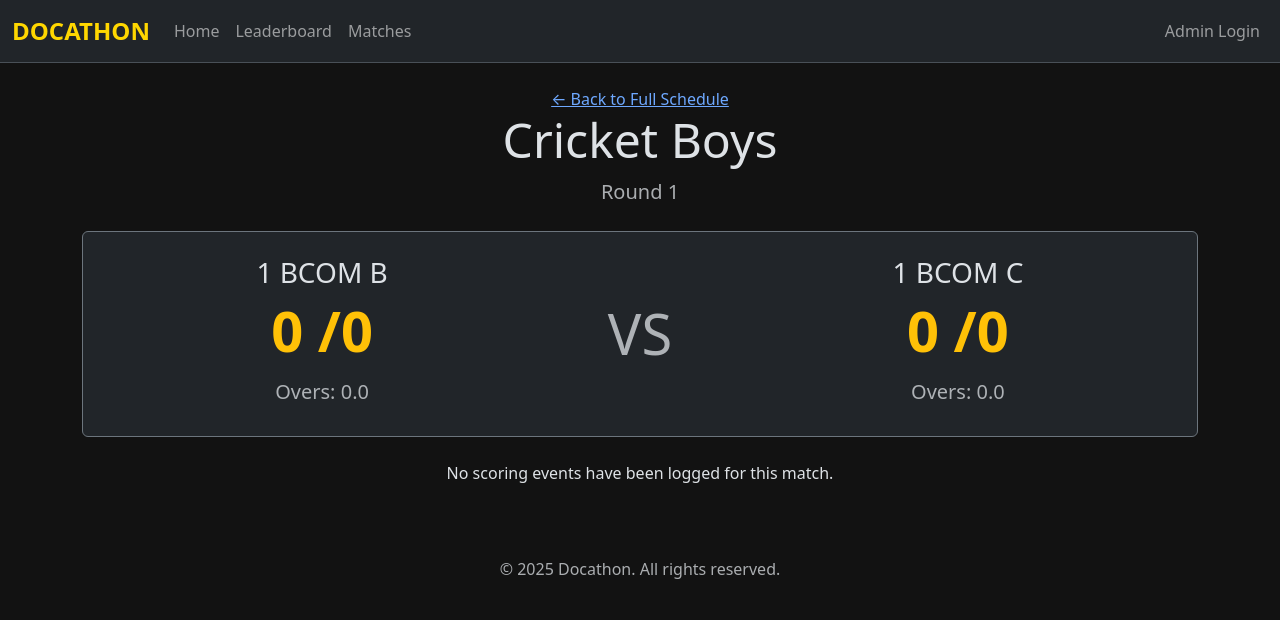
After one commit to Shiva-Prakash-06/docathon-app, a Flask app: page /matches/6 in a window 1280 px wide. The commit adds this page. Shown: the top 620 px of the page. Run offline with Flask 3, Linux system fonts and the light colour scheme; data comes from the database, SQL or seed files in the repository; both versions use the stored data as it was after the commit.

```diff
--- a/app.py
+++ b/app.py
@@ -116,7 +116,7 @@ def home():
     today_str = datetime.date.today().strftime('%Y-%m-%d')
     todays_matches_query = """
         SELECT
-            m.status, m.result_details, m.match_time, s.name AS sport_name,
+            m.id, m.status, m.result_details, m.match_time, s.name AS sport_name,
             c1.name AS class1_name, c2.name AS class2_name
         FROM matches m
         JOIN sports s ON m.sport_id = s.id
@@ -222,6 +222,47 @@ def matches():
     conn.close()
 
     return render_template('public/matches.html', all_matches=all_matches, page_title="Match Schedule")
+
+@app.route('/matches/<int:match_id>')
+def match_details(match_id):
+    """Displays a detailed view of a single match, including its score log."""
+    conn = get_db_connection()
+
+    match = conn.execute("""
+        SELECT m.*, s.name as sport_name, r.name as round_name, c1.name as class1_name, c2.name as class2_name
+        FROM matches m
+        JOIN sports s ON m.sport_id = s.id
+        JOIN rounds r ON m.round_id = r.id
+        JOIN classes c1 ON m.class1_id = c1.id
+        JOIN classes c2 ON m.class2_id = c2.id
+        WHERE m.id = ?
+    """, (match_id,)).fetchone()
+
+    if match is None:
+        flash('Match not found!', 'danger')
+        return redirect(url_for('matches'))
+
+    # --- NEW LOGIC ---
+    scores = {}
+    is_cricket = 'Cricket' in match['sport_name']
+    # If the match has started, calculate the detailed scores
+    if match['status'] in ('LIVE', 'COMPLETED'):
+        scores = {
+            match['class1_id']: get_live_scores(conn, match_id, match['class1_id']),
+            match['class2_id']: get_live_scores(conn, match_id, match['class2_id'])
+        }
+
+    score_log = conn.execute("""
+        SELECT sl.*, c.name as team_name
+        FROM score_log sl
+        JOIN classes c ON sl.team_id = c.id
+        WHERE sl.match_id = ?
+        ORDER BY sl.created_at DESC
+    """, (match_id,)).fetchall()
+
+    conn.close()
+
+    return render_template('public/match_details.html', match=match, score_log=score_log, scores=scores, is_cricket=is_cricket, page_title="Match Details")
 
 
 # --- ADMIN AUTH ROUTES ---
@@ -619,6 +660,51 @@ def add_score():
         'new_balls': new_stats['balls']
     })
 
+@app.route('/admin/matches/<int:match_id>/finalize', methods=['POST'])
+@admin_required
+def finalize_match(match_id):
+    """Calculates the winner, generates a result string, and finalizes the match."""
+    conn = get_db_connection()
+
+    match = conn.execute('SELECT * FROM matches WHERE id = ?', (match_id,)).fetchone()
+
+    # Calculate final stats for both teams
+    stats1 = get_live_scores(conn, match_id, match['class1_id'])
+    stats2 = get_live_scores(conn, match_id, match['class2_id'])
+
+    # Determine the winner
+    if stats1['score'] > stats2['score']:
+        winner_id = match['class1_id']
+        winner_stats = stats1
+        loser_stats = stats2
+    else:
+        winner_id = match['class2_id']
+        winner_stats = stats2
+        loser_stats = stats1
+
+    winner_name = conn.execute('SELECT name FROM classes WHERE id = ?', (winner_id,)).fetchone()['name']
+
+    # Generate the result string
+    score_diff = abs(winner_stats['score'] - loser_stats['score'])
+    sport_name = conn.execute('SELECT name FROM sports WHERE id = ?', (match['sport_id'],)).fetchone()['name']
+
+    result_details = f"{winner_name} won" # Default message
+    if 'Cricket' in sport_name:
+        result_details = f"{winner_name} won by {score_diff} runs"
+    elif 'Basketball' in sport_name:
+        result_details = f"{winner_name} won by {score_diff} points"
+
+    # Update the match in the database
+    conn.execute(
+        'UPDATE matches SET status = ?, winner_id = ?, result_details = ? WHERE id = ?',
+        ('COMPLETED', winner_id, result_details, match_id)
+    )
+    conn.commit()
+    conn.close()
+
+    flash(f"Match finalized successfully. {result_details}", 'success')
+    return redirect(url_for('list_matches'))
+
 
 # --- MAIN EXECUTION ---
 
--- a/templates/public/index.html
+++ b/templates/public/index.html
@@ -15,6 +15,7 @@
         <h2 class="pb-2 border-bottom">Today's Matches</h2>
         {% if todays_matches %}
             {% for match in todays_matches %}
+            <a href="{{ url_for('match_details', match_id=match.id) }}" class="text-decoration-none">
             <div class="card bg-dark border-secondary mb-3">
                 <div class="card-body">
                     <div class="d-flex justify-content-between">
--- /dev/null
+++ b/templates/public/match_details.html
@@ -0,0 +1,69 @@
+{% extends "base.html" %}
+
+{% block content %}
+<div class="text-center mb-4">
+    <a href="{{ url_for('matches') }}">&larr; Back to Full Schedule</a>
+    <h1 class="display-5">{{ match.sport_name }}</h1>
+    <p class="lead text-muted">{{ match.round_name }}</p>
+</div>
+
+<div class="card bg-dark border-secondary mb-4">
+    <div class="card-body p-4">
+        <div class="row align-items-center text-center">
+            <div class="col-5">
+                <h2 class="h3">{{ match.class1_name }}</h2>
+                {% if scores[match.class1_id] %}
+                <p class="display-4 fw-bold text-warning">
+                    <span id="score-{{ match.class1_id }}">{{ scores[match.class1_id].score }}</span>
+                    {% if is_cricket %}/<span id="wickets-{{ match.class1_id }}">{{ scores[match.class1_id].wickets }}</span>{% endif %}
+                </p>
+                {% if is_cricket %}
+                <p class="text-muted h5">
+                    Overs: <span id="overs-{{ match.class1_id }}">{{ scores[match.class1_id].overs }}</span>.<span id="balls-{{ match.class1_id }}">{{ scores[match.class1_id].balls }}</span>
+                </p>
+                {% endif %}
+                {% endif %}
+            </div>
+            <div class="col-2">
+                <span class="display-4 text-muted">VS</span>
+            </div>
+            <div class="col-5">
+                <h2 class="h3">{{ match.class2_name }}</h2>
+                {% if scores[match.class2_id] %}
+                <p class="display-4 fw-bold text-warning">
+                    <span id="score-{{ match.class2_id }}">{{ scores[match.class2_id].score }}</span>
+                    {% if is_cricket %}/<span id="wickets-{{ match.class2_id }}">{{ scores[match.class2_id].wickets }}</span>{% endif %}
+                </p>
+                {% if is_cricket %}
+                <p class="text-muted h5">
+                    Overs: <span id="overs-{{ match.class2_id }}">{{ scores[match.class2_id].overs }}</span>.<span id="balls-{{ match.class2_id }}">{{ scores[match.class2_id].balls }}</span>
+                </p>
+                {% endif %}
+                {% endif %}
+            </div>
+        </div>
+
+        {% if match.status == 'COMPLETED' and match.result_details %}
+        <div class="text-center mt-3">
+            <p class="h5 fw-bold text-info">{{ match.result_details }}</p>
+        </div>
+        {% endif %}
+    </div>
+</div>
+
+{% if score_log %}
+<h3 class="border-bottom pb-2 mb-3">Event Log</h3>
+<ul class="list-group">
+    {% for event in score_log %}
+    <li class="list-group-item bg-dark text-white border-secondary d-flex justify-content-between">
+        <span>
+            <span class="fw-bold">{{ event.team_name }}</span> - {{ event.event_type }}
+        </span>
+        <span class="badge bg-warning text-dark">+{{ event.points_scored }}</span>
+    </li>
+    {% endfor %}
+</ul>
+{% elif match.status != 'UPCOMING' %}
+<p class="text-center">No scoring events have been logged for this match.</p>
+{% endif %}
+{% endblock %}
--- a/templates/public/matches.html
+++ b/templates/public/matches.html
@@ -8,6 +8,7 @@
 
 <div class="list-group">
     {% for match in all_matches %}
+    <a href="{{ url_for('match_details', match_id=match.id) }}" class="list-group-item list-group-item-action bg-dark text-white border-secondary mb-3 rounded-3 text-decoration-none">
     <div class="list-group-item list-group-item-action bg-dark text-white border-secondary mb-3 rounded-3">
         <div class="d-flex w-100 justify-content-between align-items-center">
             <div>
@@ -47,6 +48,7 @@
     </div>
     {% else %}
     <p class="text-center">No matches have been scheduled yet.</p>
+
     {% endfor %}
 </div>
 {% endblock %}
```
Also changed, not shown: templates/admin/live_score_form.html (+11 -4 lines), db/docathon.db.
